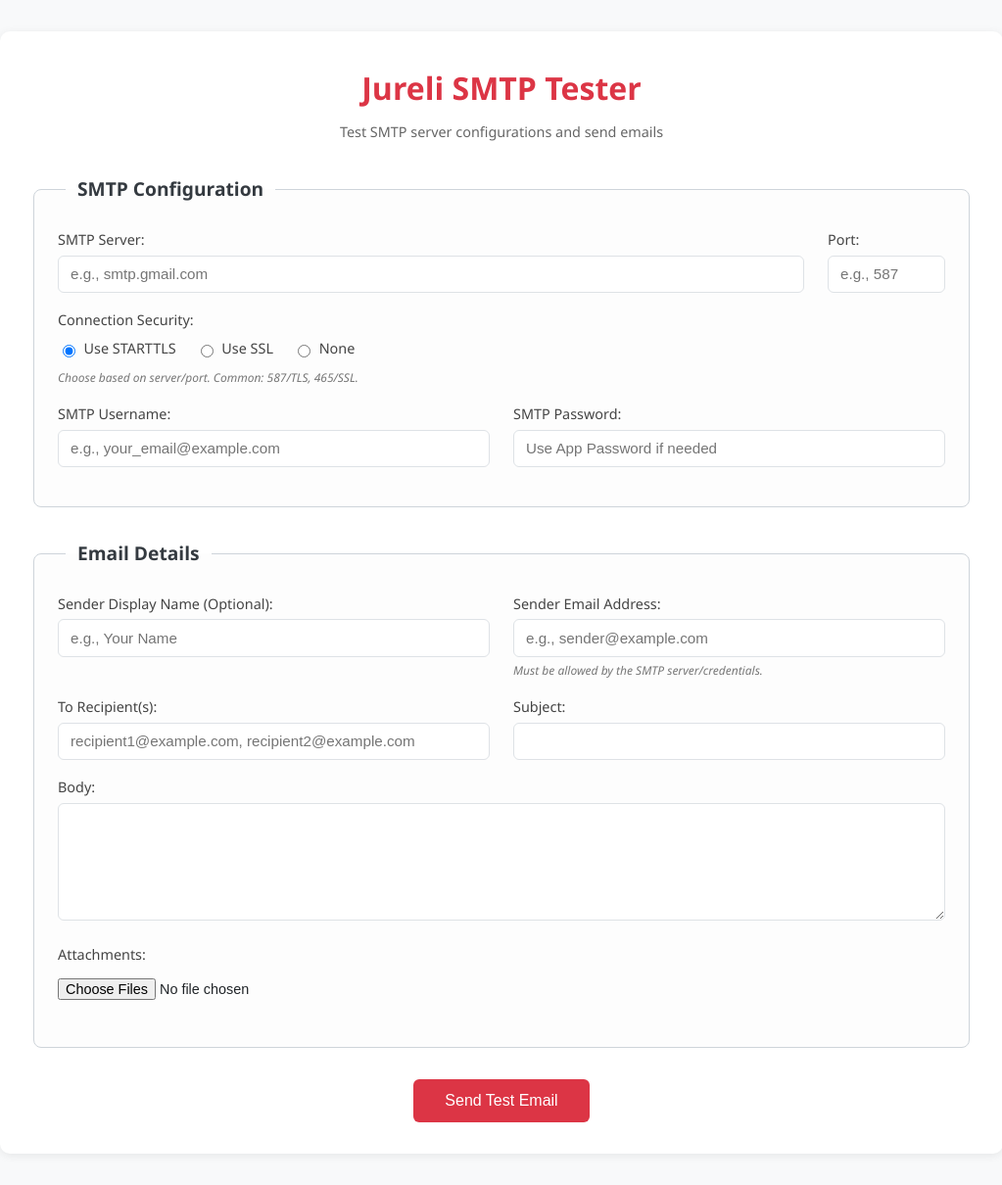
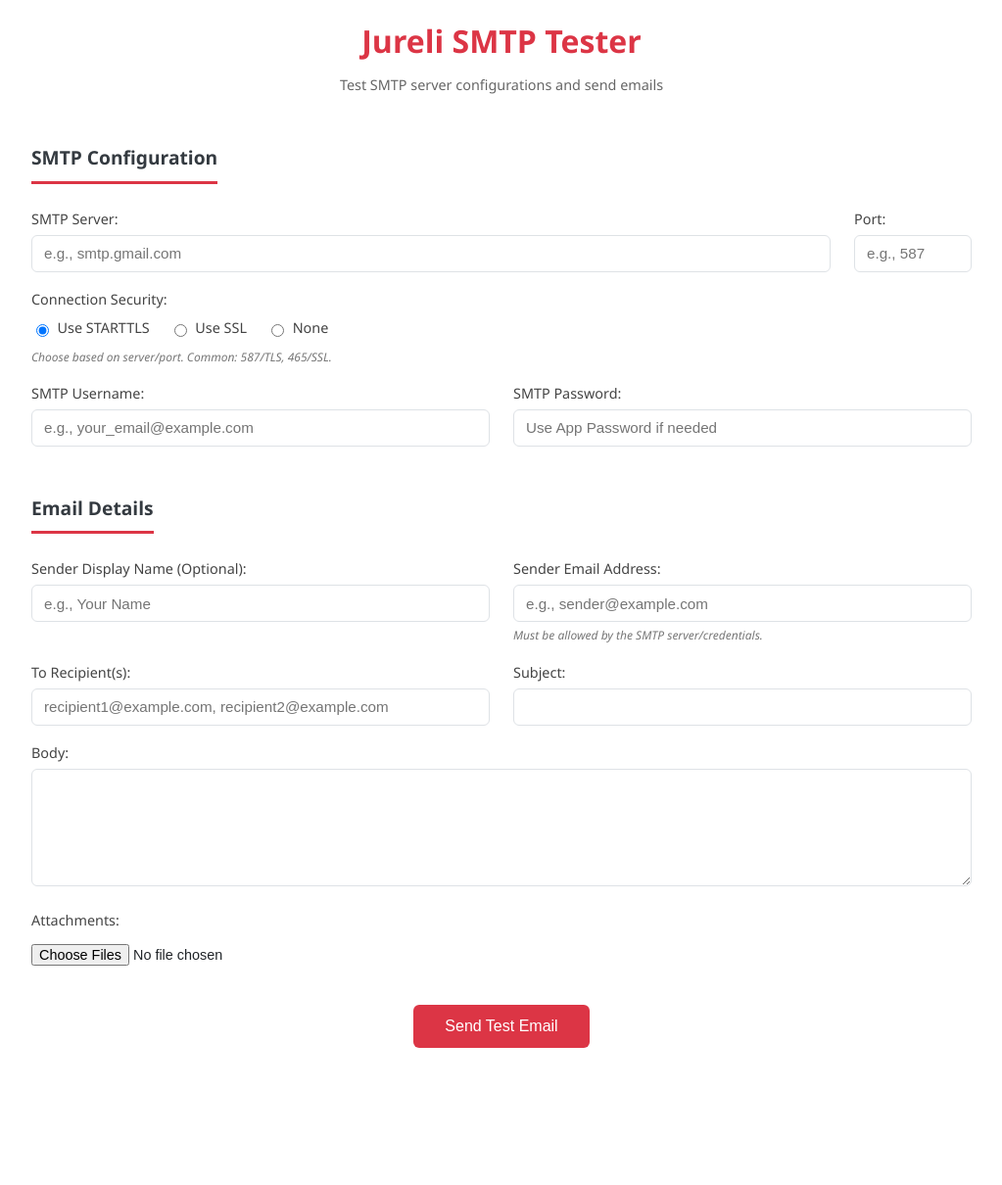
Before and after one commit to gauravkunwar/jureli, a Flask app: page / in a window 1280 px wide. Shown: the whole page at 98% size, without its empty margins (128-1151 px from the left). After the commit the page ends 1070 px from the top, so only its background shows below. Run offline with Flask 3, Linux system fonts and the light colour scheme.

Commit message:
UI cleanup

```diff
--- a/templates/index.html
+++ b/templates/index.html
@@ -13,39 +13,31 @@
             --secondary-color: #343a40; /* Dark Charcoal (Body/Head) - Headings */
             --text-color: #212529;    /* Very Dark Grey/Black - Body Text */
             --body-bg: #f8f9fa;       /* Very Light Grey - Page Background */
-            --container-bg: #ffffff; /* White - Main Container BG */
             --input-bg: #ffffff;      /* White - Input Background */
 
             /* Borders & Accents */
             --border-color: #dee2e6;    /* Light Grey - Standard Borders */
-            --fieldset-border: #ced4da; /* Medium Grey - Fieldset Borders */
+            --section-border: #ced4da; /* Medium Grey - Section Borders */
 
-            /* Standard Status Colors (Can be customized further if desired) */
+            /* Standard Status Colors */
             --success-bg: #d1e7dd;
             --success-text: #0f5132;
             --error-bg: #f8d7da;
             --error-text: #842029;     /* Using standard error red */
-
-            /* Other */
-            --box-shadow: 0 2px 10px rgba(0, 0, 0, 0.08);
         }
 
         body {
             font-family: 'Segoe UI', Tahoma, Geneva, Verdana, sans-serif;
             line-height: 1.6;
             color: var(--text-color);
-            background-color: #f8f9fa;
+            background-color: #ffffff; /* Changed back to white for consistency */
             margin: 0;
-            padding: 1rem; /* Reduce padding slightly for smaller screens */
+            padding: 1rem;
         }
 
-        .container {
-            max-width: 960px; /* Allow wider container */
-            margin: 1rem auto; /* Adjust margin */
-            background-color: white;
-            padding: 2rem;
-            border-radius: 10px;
-            box-shadow: var(--box-shadow);
+        .page-header {
+            text-align: center;
+            margin-bottom: 2rem;
         }
 
         h1 {
@@ -53,40 +45,50 @@
             margin-top: 0;
             margin-bottom: 0.5rem;
             font-weight: 600;
-            text-align: center;
         }
 
         .tagline {
             color: #666;
             font-size: 0.9rem;
-            margin-bottom: 2rem;
             display: block;
-            text-align: center;
         }
 
-        /* Fieldset for visual separation */
-        fieldset {
-            border: 1px solid var(--fieldset-border);
-            border-radius: 8px;
-            padding: 1.5rem;
-            margin-bottom: 2rem;
-            background-color: #fdfdfd; /* Slight background tint */
+        /* Section styling */
+        .form-section {
+            margin-bottom: 2rem; /* Adjust if more space is needed */
+            /* border-bottom: 1px solid var(--border-color); */ /* Removed */
         }
 
-        legend {
+        /* .form-section:last-of-type { REMOVED
+            border-bottom: none;
+        } */
+
+        .section-heading {
             font-size: 1.2rem;
             font-weight: 600;
             color: var(--secondary-color);
-            padding: 0 0.75rem;
-            margin-left: 0.5rem; /* Align legend nicely */
+            padding: 0;
+            margin-bottom: 1.5rem;
+            position: relative;
+            text-align: left;
+            display: inline-block;
+        }
+
+        .section-heading:after {
+            content: '';
+            display: block;
+            width: 100%; /* Full width of the text */
+            height: 3px;
+            background-color: var(--primary-color);
+            margin: 8px 0 0 0;
         }
 
         label {
             display: block;
-            margin-bottom: 0.3rem; /* Reduce space below label */
+            margin-bottom: 0.3rem;
             font-weight: 500;
             color: #444;
-            font-size: 0.9rem; /* Slightly smaller label */
+            font-size: 0.9rem;
         }
 
         input[type="email"],
@@ -197,29 +199,36 @@
         @media (min-width: 768px) {
             .form-row {
                 display: flex;
-                gap: 1.5rem; /* Space between columns */
-                margin-bottom: 1rem; /* Space below the row */
-                align-items: flex-start; /* Align items to the top */
+                gap: 1.5rem;
+                margin-bottom: 1rem;
+                align-items: flex-start;
             }
 
             .form-row .form-group {
-                flex: 1; /* Make groups share space equally */
-                margin-bottom: 0; /* Remove bottom margin, row handles spacing */
+                flex: 1;
+                margin-bottom: 0;
             }
 
-             /* Specific width adjustments if needed */
-             .form-group.port-field { /* Example: make port field smaller */
-                 flex: 0 0 120px; /* Don't grow, don't shrink, base width 120px */
+            .form-group.port-field {
+                flex: 0 0 120px;
+            }
+
+            form {
+                max-width: 960px;
+                margin: 0 auto;
+            }
+
+            /* Apply max-width to header on wider screens to align with form */
+            .page-header {
+                 max-width: 960px;
+                 margin-left: auto;
+                 margin-right: auto;
             }
         }
-         @media (min-width: 992px) {
-             /* Further adjustments for even wider screens if needed */
-         }
-
     </style>
 </head>
 <body>
-    <!-- Flash messages outside the main container for better visibility -->
+    <!-- Flash messages visible at the top -->
     {% with messages = get_flashed_messages(with_categories=true) %}
         {% if messages %}
             {% for category, message in messages %}
@@ -228,27 +237,27 @@
         {% endif %}
     {% endwith %}
 
-    <div class="container">
+    <div class="page-header">
         <h1>Jureli SMTP Tester</h1>
         <span class="tagline">Test SMTP server configurations and send emails</span>
+    </div>
 
     <form action="/send" method="post" enctype="multipart/form-data">
-
-            <fieldset>
-                <legend>SMTP Configuration</legend>
+        <div class="form-section">
+            <h2 class="section-heading">SMTP Configuration</h2>
 
             <div class="form-row">
-                    <div class="form-group" style="flex: 2;"> <!-- Server takes more space -->
+                <div class="form-group" style="flex: 2;">
                     <label for="smtp_server">SMTP Server:</label>
                     <input type="text" id="smtp_server" name="smtp_server" required placeholder="e.g., smtp.gmail.com">
                 </div>
-                    <div class="form-group port-field"> <!-- Port takes less space -->
+                <div class="form-group port-field">
                     <label for="smtp_port">Port:</label>
                     <input type="number" id="smtp_port" name="smtp_port" required placeholder="e.g., 587">
                 </div>
             </div>
 
-                 <div class="form-group"> <!-- Keep security selection full width for clarity -->
+            <div class="form-group">
                 <label>Connection Security:</label>
                 <div class="radio-group">
                     <label><input type="radio" name="connection_security" value="tls" checked> Use STARTTLS</label>
@@ -268,10 +277,10 @@
                     <input type="password" id="smtp_password" name="smtp_password" required placeholder="Use App Password if needed">
                 </div>
             </div>
-            </fieldset>
+        </div> <!-- End SMTP Config Section -->
 
-            <fieldset>
-                <legend>Email Details</legend>
+        <div class="form-section">
+            <h2 class="section-heading">Email Details</h2>
 
             <div class="form-row">
                 <div class="form-group">
```
Also changed, not shown: other parts of templates/index.html (+15 -16 lines). Lines whose indentation alone changed are shown as unchanged.
